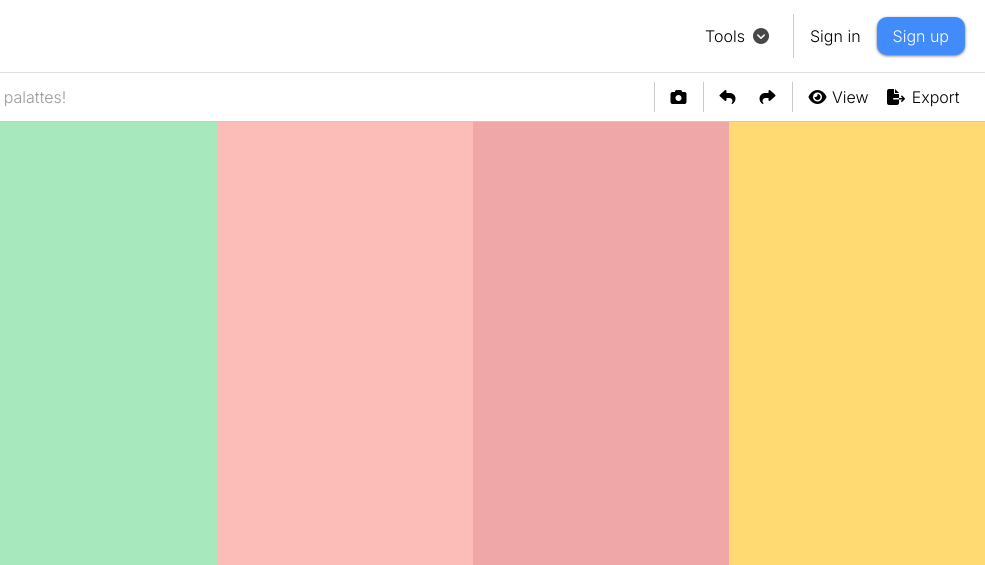
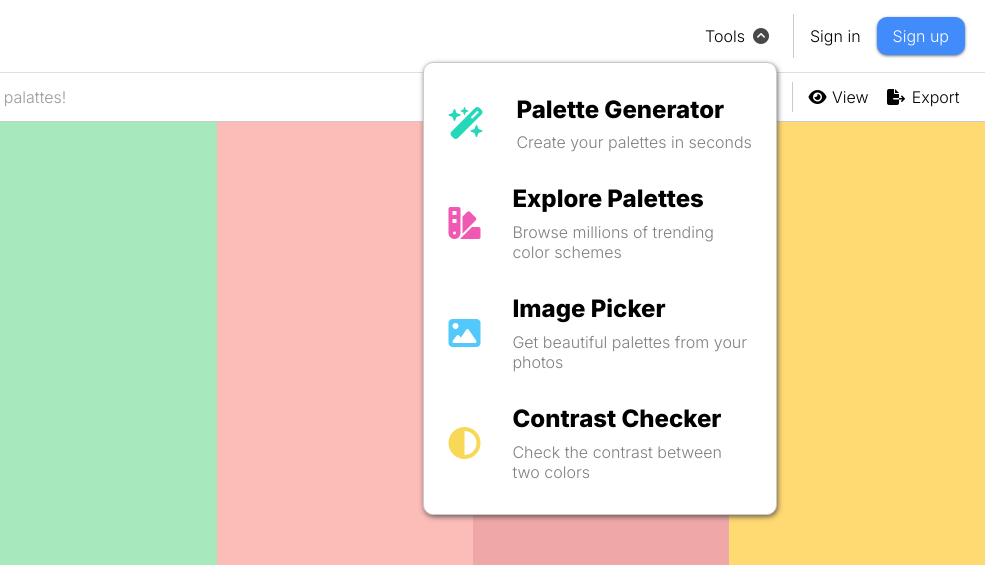
Before and after one commit to Flo-Gaupp/GIS_color_palettes_generator, a plain HTML site: page palette_generator.html in a window 1280 px wide. Both pictures are taken after a click on the link "Tools". Shown: the top 565 px of the page, 295-1280 px from the left. Drawn offline with Linux system fonts and the light colour scheme.

Commit message:
copyHexCode

```diff
--- a/palette_generator.html
+++ b/palette_generator.html
@@ -15,6 +15,7 @@
 
     <!--JavaScipt-->
     <script src="scripts/script.js" defer></script>
+    <script src="scripts/palette_generator.js" defer></script>
 
 </head>
 <body>
@@ -32,7 +33,7 @@
 
                 <ul class="main_list_top_nav">
                     <li class="tools_hidden_menu">
-                        <a class="tools_btn link" onclick="this.classList.toggle('show_menu')">      <!--toggle for hidden menu-->
+                        <a class="tools_btn link">      <!--toggle for hidden menu-->
                             Tools
                             <i class="fa-solid fa-circle-chevron-down dropdown_icon"></i>    <!--Icon Dropdown-->
                         </a>
@@ -173,7 +174,7 @@
                     </li>
                 </ul>
                 <!--Description-->
-                <p>C7EAE4</p>
+                <p class="hex_code_text">C7EAE4</p>
                 <p>Light Cyan</p>
             </div>
 
@@ -204,7 +205,7 @@
                     </li>
                 </ul>
                 <!--Description-->
-                <p>A7E8BD</p>
+                <p class="hex_code_text">A7E8BD</p>
                 <p>Celadon</p>
             </div>
 
@@ -235,7 +236,7 @@
                     </li>
                 </ul>
                 <!--Description-->
-                <p>FCBCB8</p>
+                <p class="hex_code_text">FCBCB8</p>
                 <p>Spanish Pink</p>
             </div>
 
@@ -266,7 +267,7 @@
                     </li>
                 </ul>
                 <!--Description-->
-                <p>EFA7A7</p>
+                <p class="hex_code_text">EFA7A7</p>
                 <p>Pastel Pink</p>
             </div>
 
@@ -297,8 +298,14 @@
                     </li>
                 </ul>
                 <!--Description-->
-                <p>FFD972</p>
+                <p class="hex_code_text">FFD972</p>
                 <p>Orange Yellow Crayola</p>
+            </div>
+            <div class="copy_hex_confirmation_container">
+                <div class="copy_hex_confirmation">
+                    <i class="fa-solid fa-circle-check icon_circle_check"></i>
+                    <span>Color copied to clipboard!</span>
+                </div>
             </div>
         </div>
     </main>
--- /dev/null
+++ b/scripts/colorPalettes.js
@@ -0,0 +1,42 @@
+"use strict";
+
+/* Single_Color */
+
+class Color {
+    constructor() {
+        this.hexCode = "";
+        this.locked = false;
+        this.name = "";
+    }
+
+    randomColor() {
+        if (locked === false) {
+            let makingColorCode = [1, 2, 3, 4, 5, 6, 7, 8, 9, A, B, C, D, E, F];
+            let finalHexCode = "#";
+            for (let i = 0; i < 6; i++) {
+                finalHexCode = finalHexCode + makingColorCode[Math.floor(Math.random() * 16)];
+            }
+            this.hexCode = finalHexCode;
+        }
+    }
+}
+
+
+/* Color_Palette */
+
+class ColorPalette {
+    constructor() {
+        this.color1 = new Color();
+        this.color2 = new Color();
+        this.color3 = new Color();
+        this.color4 = new Color();
+        this.color5 = new Color();
+        this.colors = [color1, color2, color3, color4, color5];
+    }
+
+    generateColors() {
+        for (col of this.colors) {
+            col.randomColor();
+        }
+    }
+}
--- /dev/null
+++ b/scripts/palette_generator.js
@@ -0,0 +1,67 @@
+"use strict";
+
+const hexCodeText = document.getElementsByClassName("hex_code_text");
+const copyIcons = document.getElementsByClassName("colorbar_toolbar_copy_hex");
+const copyHexConfirmationContainer = document.querySelector(".copy_hex_confirmation_container");
+const colors = document.getElementsByClassName("palette_generator_color");
+const lockIcons = document.getElementsByClassName("colorbar_toolbar_unlock");
+
+
+/* generate Color on Spacebar */
+
+document.addEventListener("keydown", function(event) {
+    if (event.code === "Space") {
+        generateColors();
+    }
+}
+);
+
+function randomColor() {
+    const makingColorCode = [0, 1, 2, 3, 4, 5, 6, 7, 8, 9, "A", "B", "C", "D", "E", "F"];
+    let hexCode = "";
+    for (let i = 0; i < 6; i++) {
+        hexCode = hexCode + makingColorCode[Math.floor(Math.random() * 16)];
+    }
+    return hexCode;
+}
+
+function generateColors() {
+    for (const col of colors) {
+        if (col.querySelector(".icon_unlock").classList.contains("fa-unlock")) {
+            const newColor = randomColor();
+            col.style.backgroundColor = "#" + newColor;
+            col.querySelector("p").innerHTML = newColor;
+        }
+    }
+}
+
+
+/* Lock Colors */
+
+
+for (let i of lockIcons) {
+    i.addEventListener("click", toggleLock);
+}
+
+function toggleLock(event) {
+    const icon = event.currentTarget.querySelector(".icon_unlock");
+    icon.classList.toggle("fa-unlock");
+    icon.classList.toggle("fa-lock");
+}
+
+/* Copy Hexcode to Clipboard */
+
+for (let i = 0; i < copyIcons.length; i++) {
+    copyIcons[i].addEventListener("click", function() {
+        copyHexCode(i);
+    });
+}
+function copyHexCode(counter) {
+    navigator.clipboard.writeText(hexCodeText[counter].innerHTML);
+    copyIcons[counter].querySelector("i").classList.replace("fa-copy", "fa-check");
+    copyHexConfirmationContainer.classList.add("copied");
+    setTimeout(() => {
+        copyHexConfirmationContainer.classList.remove("copied");
+        copyIcons[counter].querySelector("i").classList.replace("fa-check", "fa-copy");
+    }, 2000);
+}
--- a/scripts/script.js
+++ b/scripts/script.js
@@ -3,7 +3,7 @@
 /* Main_Nav */
 
 document.querySelector(".top_nav .main_list_top_nav .tools_btn").addEventListener("click",
-    function() {
-        document.querySelector(".top_nav .main_list_top_nav .tools_btn").classList.toggle("show_menu");
+    function(event) {
+        event.currentTarget.classList.toggle("show_menu");
     }
     , false);
--- a/styles/content_palette_generator.css
+++ b/styles/content_palette_generator.css
@@ -109,6 +109,7 @@ padding-right: 10%;
 /*layout colorbars*/
 
 .palette_generator_colorbar {
+    position: relative;
     display: flex;
     height: 100vh;
     overflow: hidden;
@@ -174,6 +175,38 @@ padding-right: 10%;
 }
 
 
+/*Copy Hex Confirmation*/
+.copy_hex_confirmation_container {
+    position: absolute;
+    display: flex;
+    justify-content: center;
+    bottom: -2rem;
+    width: 100%;
+    opacity: 0;
+
+    transition: all 300ms ease-in-out;
+}
+
+.copy_hex_confirmation {
+    padding: 0.5rem 1rem;
+    background-color: black;
+    border-radius: 20px;
+    box-shadow: 0px 4px 6px 0px rgba(0, 0, 0, 0.4);
+}
+
+.copy_hex_confirmation i {
+    color: white;
+}
+
+.copy_hex_confirmation span {
+    margin: 0 5px 0 8px;
+    color: white;
+}
+
+.copy_hex_confirmation_container.copied {
+    bottom: 9rem;
+    opacity: 1;
+}
 /*
 *
 *Hover
```
Also changed, not shown: explore_palettes.html (+1 -1 lines), index.html (+1 -1 lines), 2 other files.
